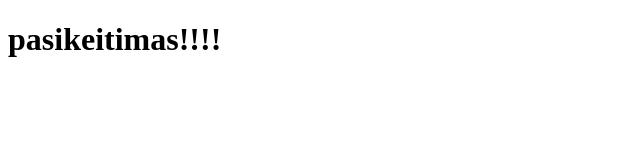
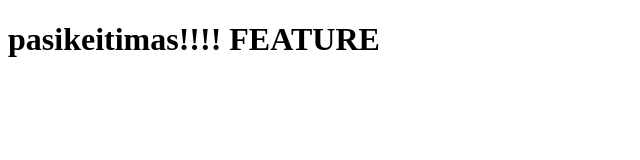
Before and after one commit to Giedrius-vip/animated-octo-palm-tree, a plain HTML site: page index.html in a window 1280 px wide. Shown: the whole page, without its empty margins (0-640 px from the left). Drawn offline with Linux system fonts and the light colour scheme.

Commit message:
Add feature

```diff
--- a/index.html
+++ b/index.html
@@ -6,7 +6,7 @@
     <title>Document</title>
 </head>
 
-<h1>pasikeitimas!!!!</h1>
+<h1>pasikeitimas!!!! FEATURE</h1>
 <body>
 
 </body>
```
